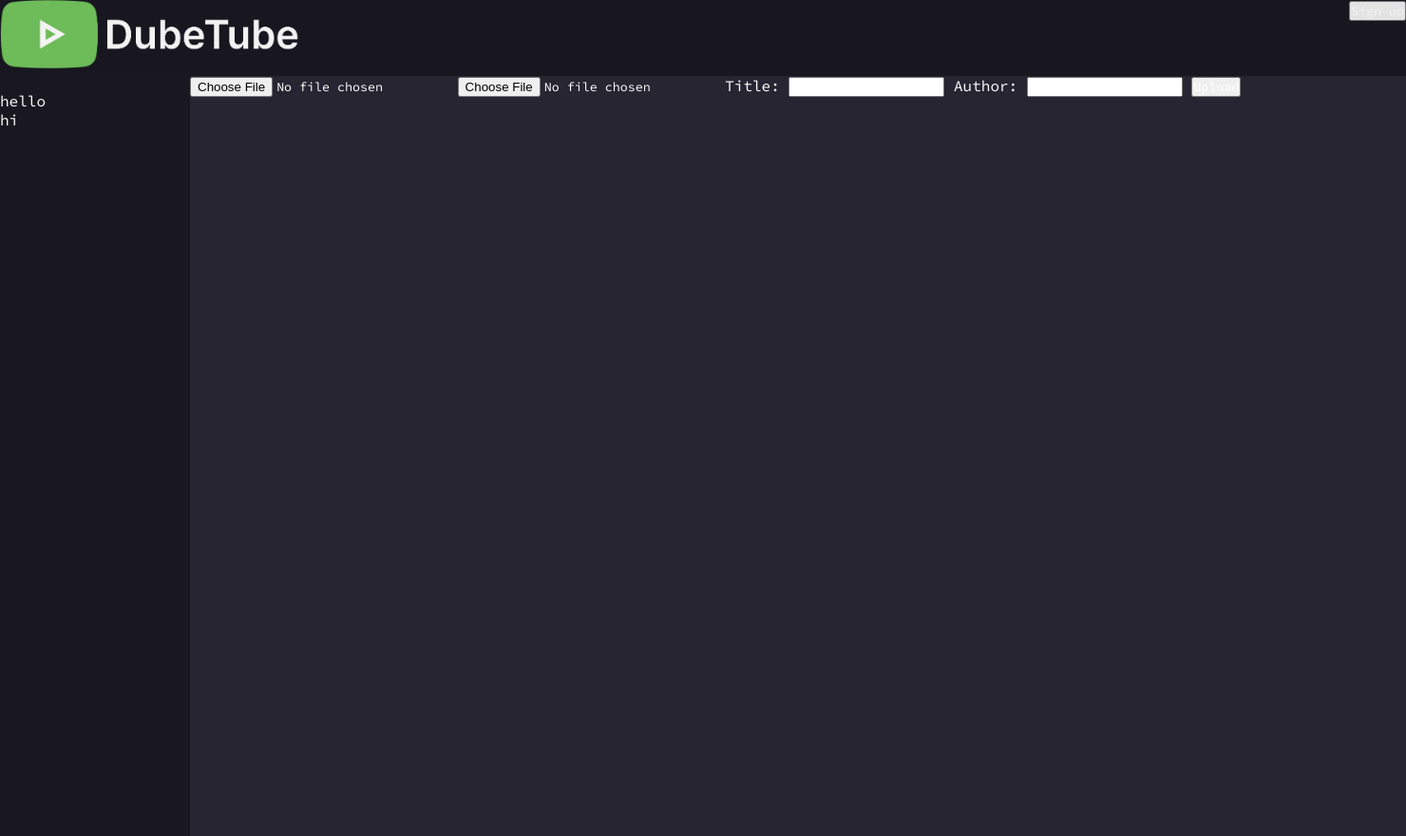
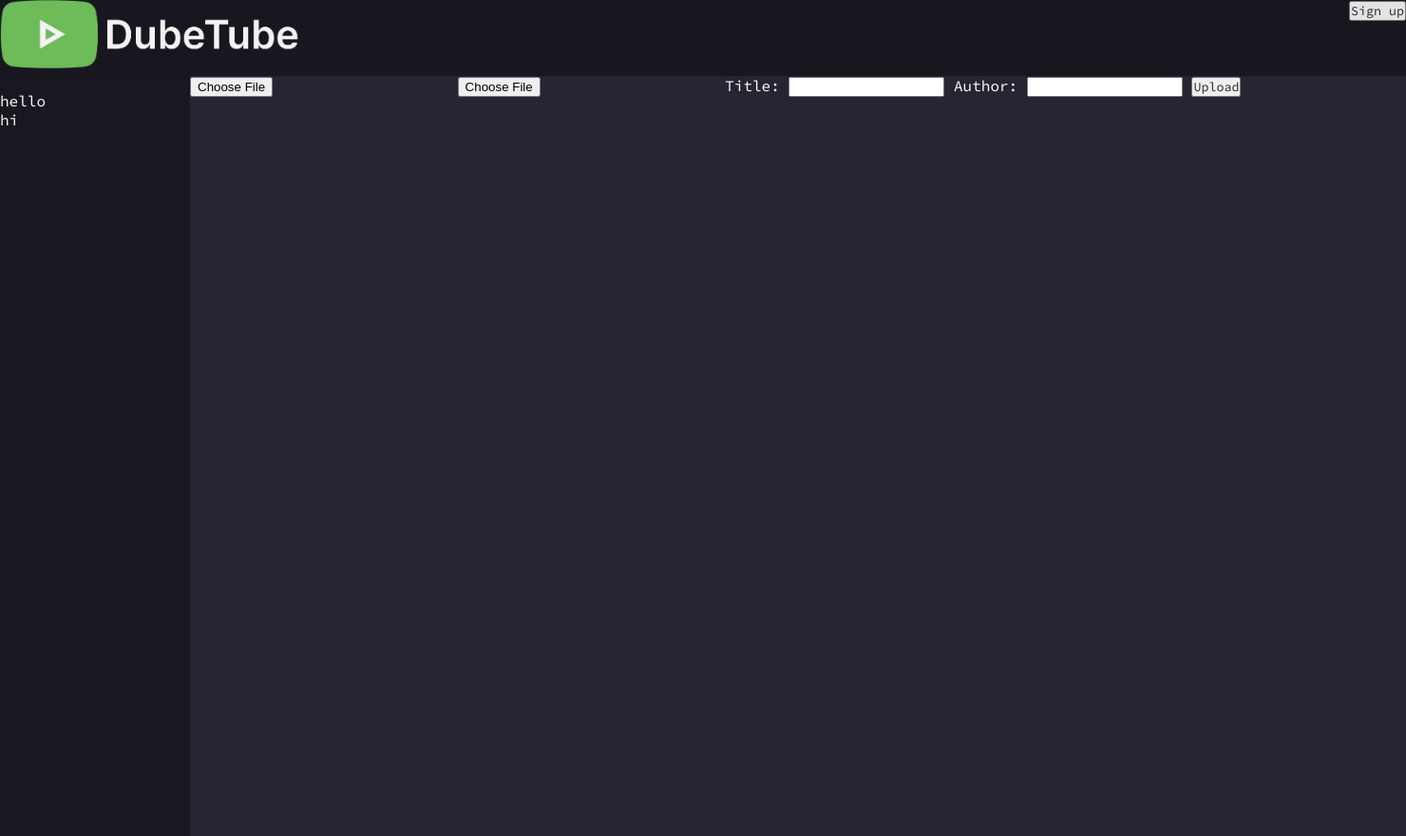
Before and after one commit to andrewchu16/dubeTube, a Flask app: page /upload in a window 1480 px wide. Shown: that part at 95% size. Run offline with Flask 2, Linux system fonts and the light colour scheme; the page is wider than the window, and the part outside it is not shown.

Commit message:
everything is right with the world

```diff
--- a/static/css/style.css
+++ b/static/css/style.css
@@ -19,6 +19,10 @@ body {
     background-color: var(--htv-black);
     margin: 0;
     display: grid;
+}
+
+input, button {
+    color: var(--htv-dark-purple);
 }
 
 .content {
--- a/templates/includes/video-card.html
+++ b/templates/includes/video-card.html
@@ -1,4 +1,4 @@
-<div class="video-tile">
+<a class="video-tile" href="/watch?id={{ video.id }}">
     <h1 class="video-title">{{ video.title }}</h1>
     <div class="thumbnail-wrapper">
         <img class="thumbnail-img" src="{{ video.thumbnail }}" alt="thumbnail"/>
@@ -8,4 +8,4 @@
         <p class="inline-block video-author">{{ video.author }}</p>
         <p class="inline-block video-date">{{ video.date_posted }}</p>
     </div>
-</div>
+</a>
```
